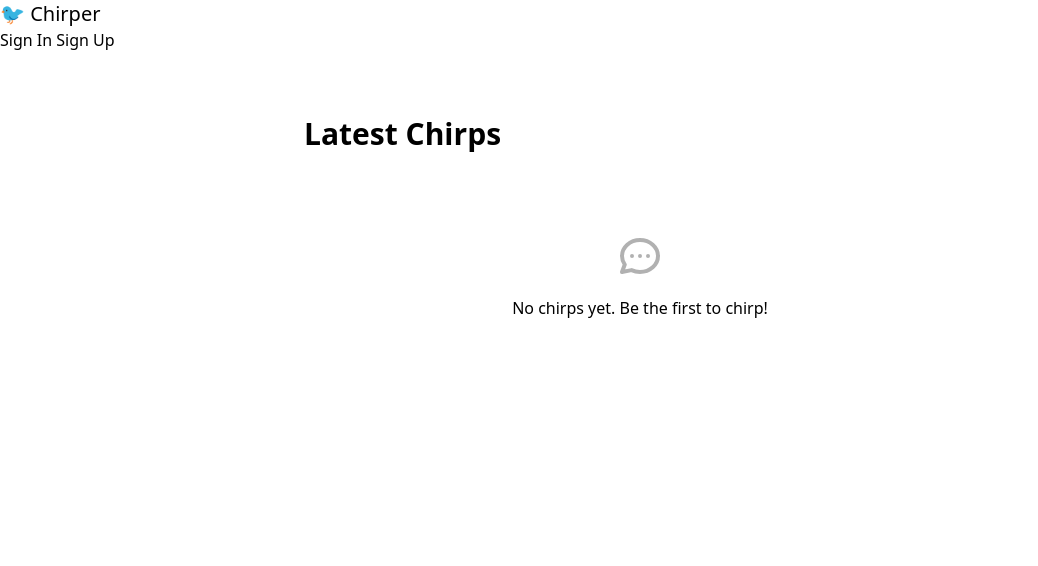
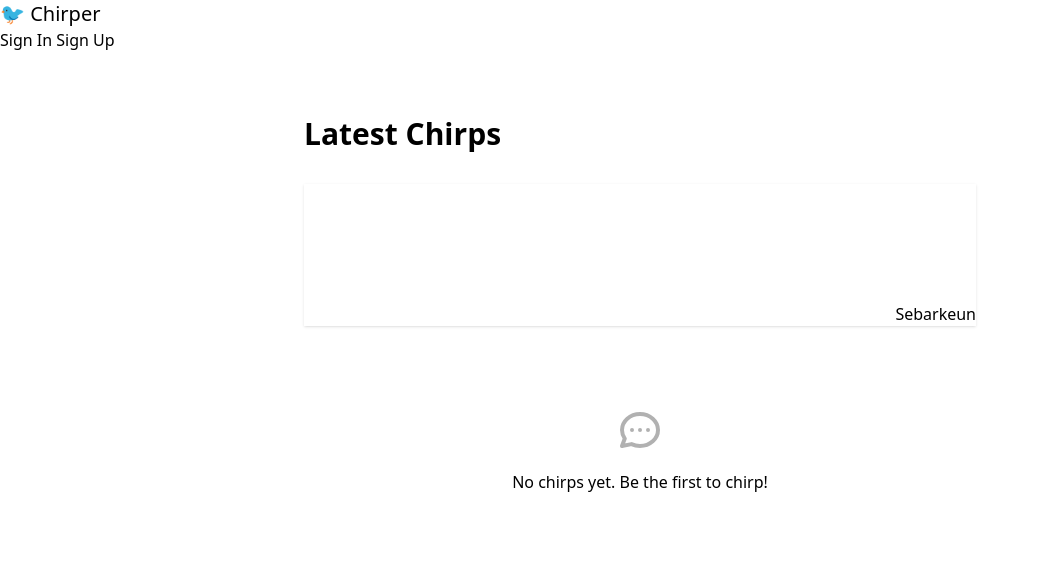
Before and after one commit to AlvioFg/chirper-01, a Laravel app: template resources/views/home.blade.php in a window 1280 px wide. Shown: the top 566 px of the page, without its empty margins (0-1038 px from the left). Run offline with Laravel 12, Linux system fonts and the light colour scheme; the template is opened without the code that fills it, so the values that code supplies are empty; style sheets or scripts are compiled from the project's sources; parts of the project's set-up code (start-up, migrations or seed data) failed here and were passed over; some libraries are stand-ins or nearby versions; some web fonts are replaced.

Commit message:
bikin tombol post

```diff
--- a/resources/views/home.blade.php
+++ b/resources/views/home.blade.php
@@ -5,6 +5,24 @@
 
     <div class="max-w-2xl mx-auto">
         <h1 class="text-3xl font-bold mt-8">Latest Chirps</h1>
+        <div class="card bg-base-100 shadow mt-8">
+            <div class="card-body">
+                <form>
+                    <div class="form-control w-full">
+                        <textarea name="message" placeholder="Lagi mikirin apa hayoo?" class="textarea textarea-bordered w-full resize-none"
+                                  rows="4" maxlength="255" required>
+
+                        </textarea>
+                    </div>
+
+                    <div class="mt-4 flex items-center justify-end">
+                        <button type="submit" class="btn btn-primary btn-sm">
+                            Sebarkeun
+                        </button>
+                    </div>
+                </form>
+            </div>
+        </div>
 
         <div class="mt-8 flex flex-col gap-4">
             @forelse ($chirps as $chirp)
```
